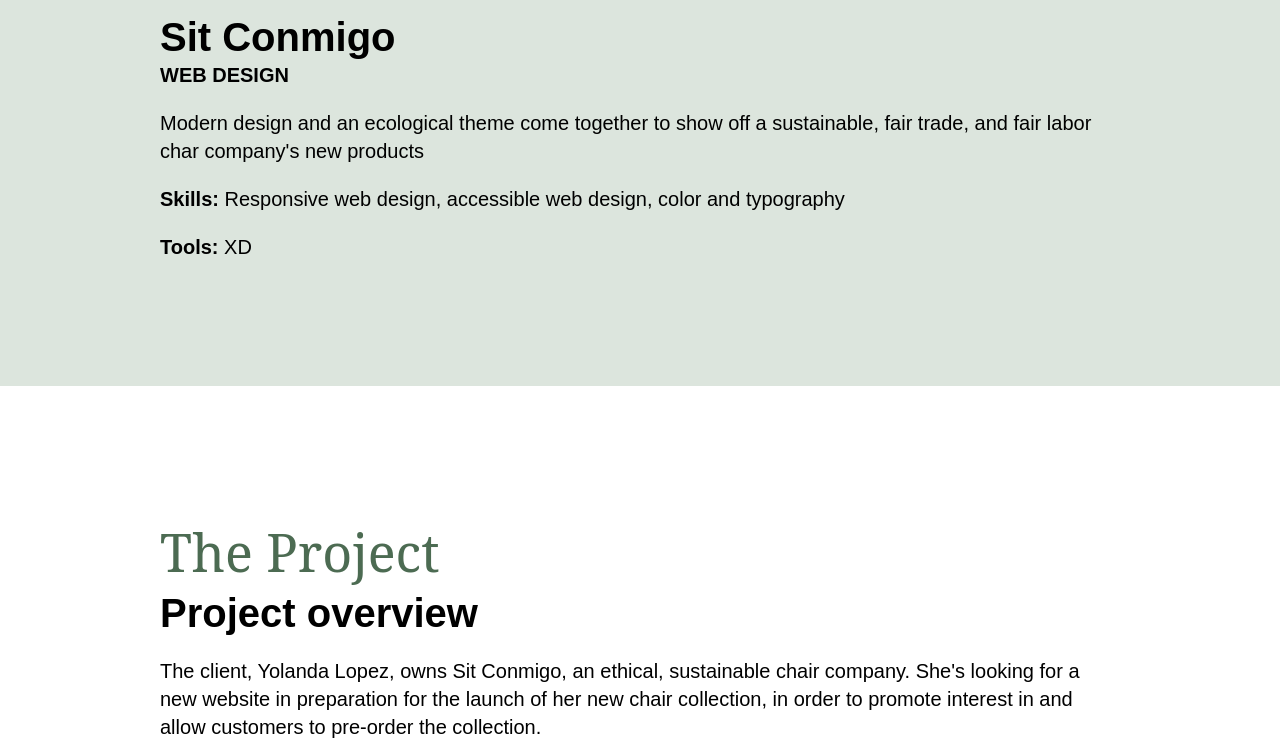
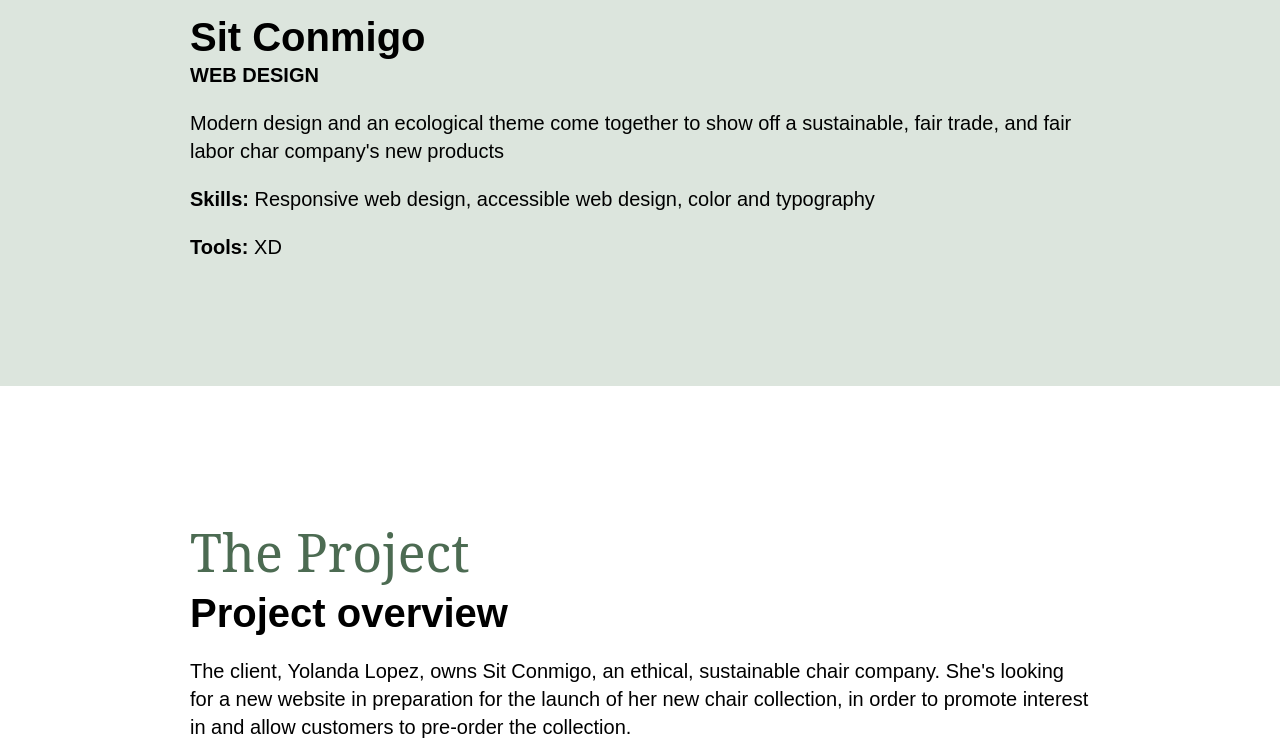
Before and after one commit to cjstrattonbuys/cj-buys-designer, a website: page case-study-sit-conmigo/index.html in a window 1280 px wide. Shown: the part 1046-1790 px from the top of the page. Drawn offline with Linux system fonts and the light colour scheme; a web font is replaced by a local one.

Commit message:
Propogated screen width cap changes across subpages

```diff
--- a/css/main.css
+++ b/css/main.css
@@ -1246,11 +1246,16 @@ footer .copyright p {
   .case-study-text,
   .skills .content-wrapper,
   .work .content-wrapper,
-  .about .content-wrapper {
+  .about .content-wrapper,
+  .case-study-intro .content-wrapper,
+  .project .content-wrapper,
+  .process .content-wrapper,
+  .conclusions .content-wrapper {
     max-width: 900px;
   }
 
-  .work {
+  .work,
+  .case-study-intro {
     width: 100vw;
   }
 
```
